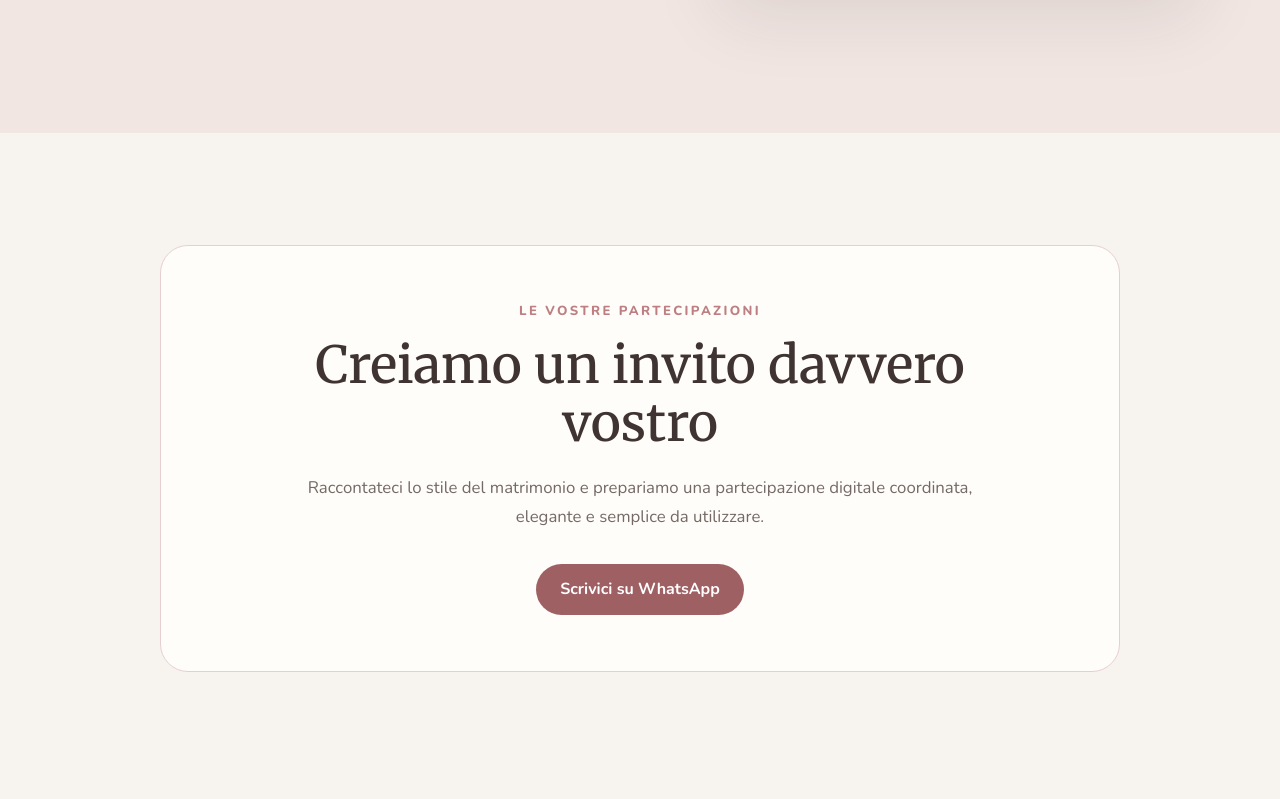
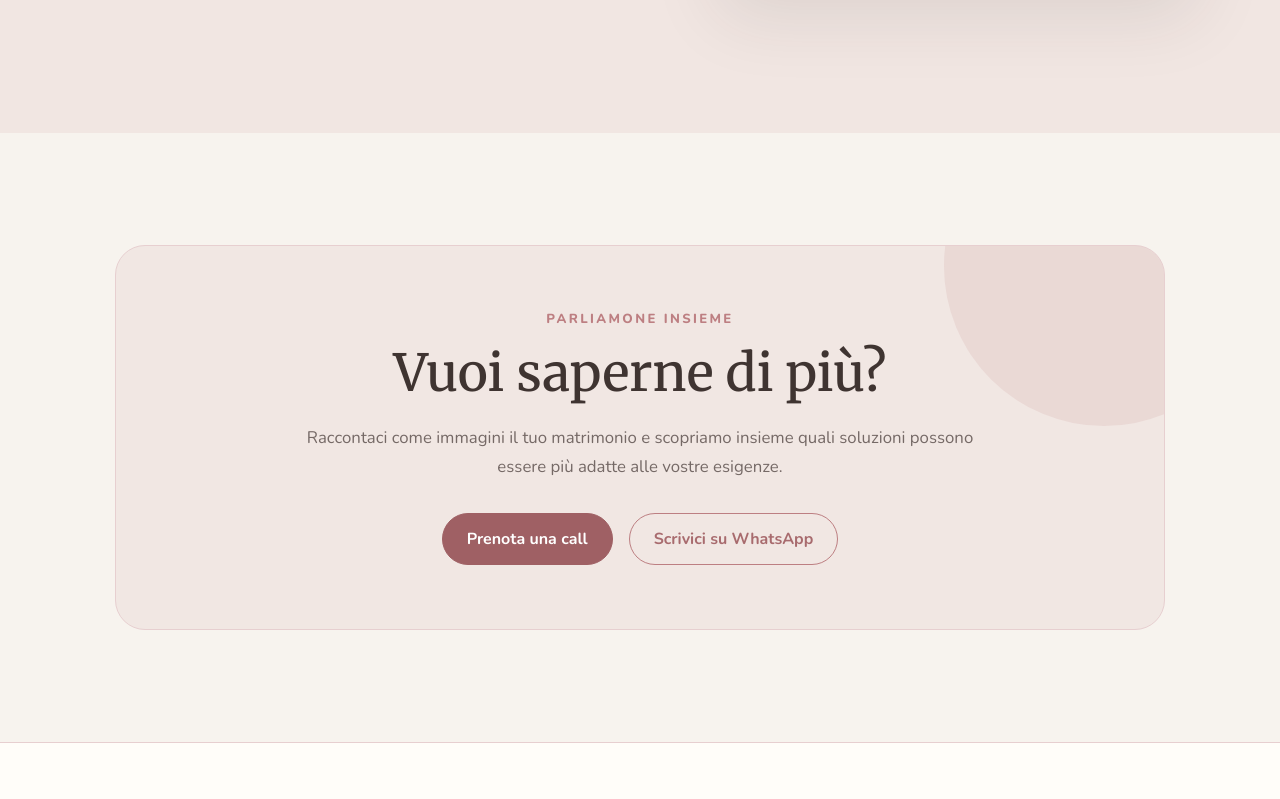
Before and after one commit to simonedantevisconti/nozze-digitali, a React (Vite) app: page /partecipazioni-digitali in a window 1280 px wide. Shown: the part 2701-3500 px from the top of the page. Built offline with nearby package versions, Linux system fonts and the light colour scheme.

Commit message:
Use shared contact CTA on invitations page

```diff
--- a/src/pages/PartecipazioniDigitaliPage.jsx
+++ b/src/pages/PartecipazioniDigitaliPage.jsx
@@ -204,35 +204,6 @@
             </div>
           </div>
         </section>
-
-        <section className="digital-invitations-cta">
-          <div className="container">
-            <Reveal>
-              <div className="digital-invitations-cta-box">
-                <p className="digital-invitations-eyebrow">
-                  LE VOSTRE PARTECIPAZIONI
-                </p>
-
-                <h2>Creiamo un invito davvero vostro</h2>
-
-                <p>
-                  Raccontateci lo stile del matrimonio e prepariamo una
-                  partecipazione digitale coordinata, elegante e semplice da
-                  utilizzare.
-                </p>
-
-                <a
-                  href={whatsappLink}
-                  target="_blank"
-                  rel="noopener noreferrer"
-                  className="digital-invitations-cta-button"
-                >
-                  Scrivici su WhatsApp
-                </a>
-              </div>
-            </Reveal>
-          </div>
-        </section>
       </main>
     </>
   );
```
